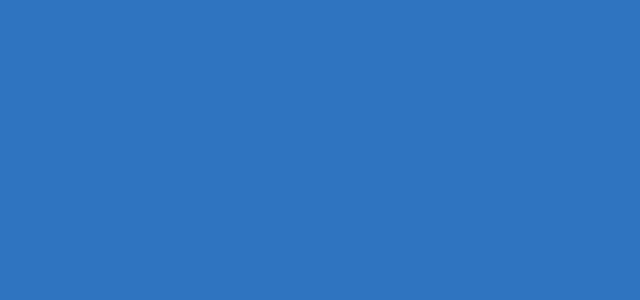
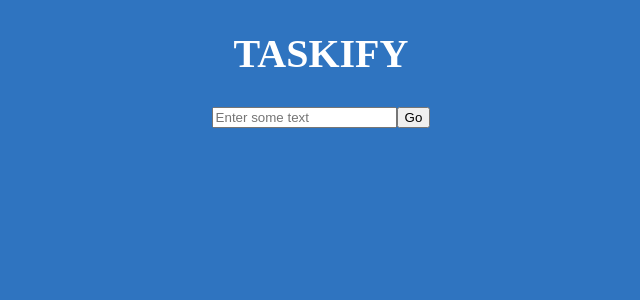
Before and after one commit to aryan-singh97/TS-Practice-Fall-22, a React (Create React App) app: page / in a window 1280 px wide. Shown: the top 300 px of the page, without its empty margins (319-959 px from the left). Built offline with nearby package versions, Linux system fonts and the light colour scheme; a web font is replaced by a local one.

Commit message:
Todo state hooks, handle onSubmit event

```diff
--- a/src/App.tsx
+++ b/src/App.tsx
@@ -1,8 +1,29 @@
+import { useState } from "react";
 import "./App.css";
+import InputField from "./Components/InputField";
+import { Todo } from "./Components/model";
 import UseContextComponent from "./TypeScript Cheats/UseContextComponent";
 
-function App() {
-  return <div className="App"></div>;
-}
+const App: React.FC = () => {
+  const [todo, setTodo] = useState<string>("");
+  const [todos, setTodos] = useState<Todo[]>([]);
+
+  const handleAdd = (e: React.FormEvent) => {
+    e.preventDefault();
+
+    if (todo) {
+      setTodos([...todos, { id: Date.now(), todo: todo, isDone: false }]);
+      setTodo("");
+    }
+  };
+
+  console.log(todos);
+  return (
+    <div className="App">
+      <h1 className="heading">Taskify</h1>
+      <InputField todo={todo} setTodo={setTodo} handleAdd={handleAdd} />
+    </div>
+  );
+};
 
 export default App;
--- /dev/null
+++ b/src/Components/InputField.tsx
@@ -0,0 +1,27 @@
+import * as React from "react";
+import { Component } from "react";
+
+interface Props {
+  todo: string;
+  setTodo: React.Dispatch<React.SetStateAction<string>>;
+  handleAdd: (e: React.FormEvent) => void;
+}
+
+const InputField: React.FC<Props> = ({ todo, setTodo, handleAdd }) => {
+  return (
+    <form className="input" onSubmit={handleAdd}>
+      <input
+        type="input"
+        value={todo}
+        onChange={(e) => setTodo(e.target.value)}
+        placeholder="Enter some text"
+        className="input_box"
+      />
+      <button className="input_submit" type="submit">
+        Go
+      </button>
+    </form>
+  );
+};
+
+export default InputField;
--- /dev/null
+++ b/src/Components/model.ts
@@ -0,0 +1,5 @@
+export interface Todo {
+  id: number;
+  todo: string;
+  isDone: boolean;
+}
--- a/src/index.tsx
+++ b/src/index.tsx
@@ -1,17 +1,11 @@
-import React from 'react';
-import ReactDOM from 'react-dom';
-import './index.css';
-import App from './App';
-import reportWebVitals from './reportWebVitals';
+import React from "react";
+import ReactDOM from "react-dom";
+import "./index.css";
+import App from "./App";
 
 ReactDOM.render(
   <React.StrictMode>
     <App />
   </React.StrictMode>,
-  document.getElementById('root')
+  document.getElementById("root")
 );
-
-// If you want to start measuring performance in your app, pass a function
-// to log results (for example: reportWebVitals(console.log))
-// or send to an analytics endpoint. Learn more: https://bit.ly/CRA-vitals
-reportWebVitals();
```
